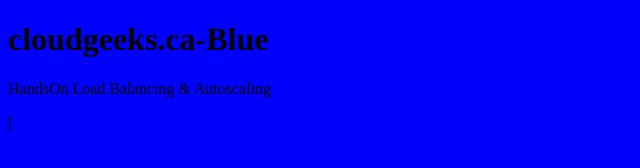
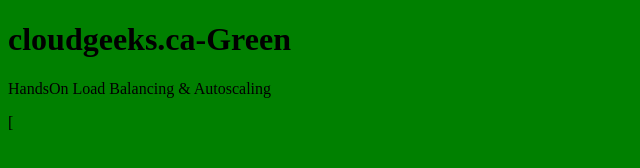
Before and after one commit to quickbooks2018/docker-compose-codedeploy, a plain HTML site: page index.html in a window 1280 px wide. Shown: the whole page, without its empty margins (0-640 px from the left). Drawn offline with Linux system fonts and the light colour scheme.

Commit message:
Update index.html

```diff
--- a/index.html
+++ b/index.html
@@ -1,8 +1,8 @@
 <!DOCTYPE html>
 <html>
-<body style="background-color:blue;">
+<body style="background-color:green;">
 
-<h1>cloudgeeks.ca-Blue</h1>
+<h1>cloudgeeks.ca-Green</h1>
 <p>HandsOn Load Balancing & Autoscaling</p>
 
 </body>
```
